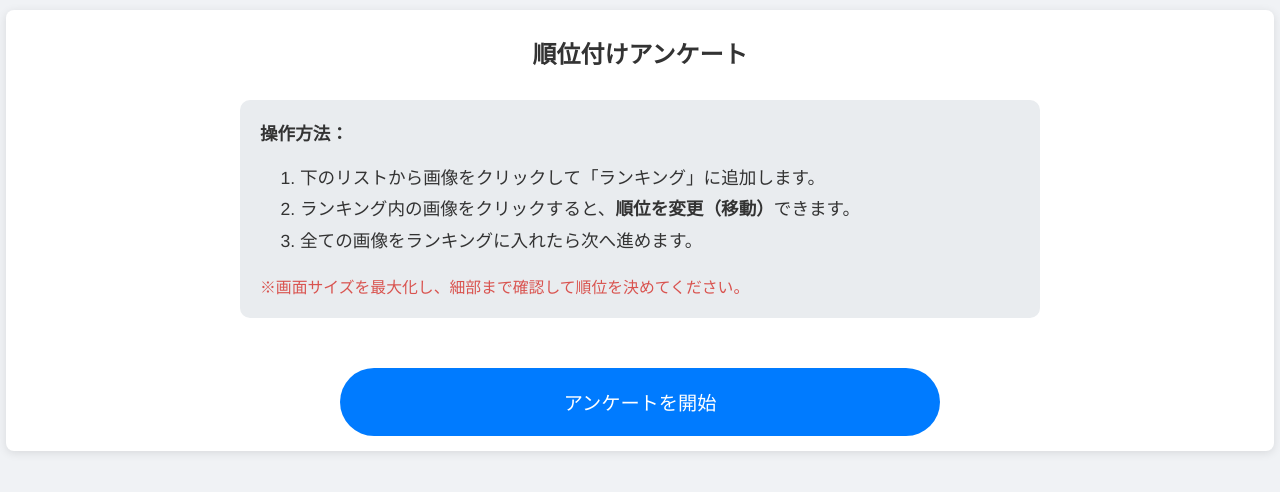
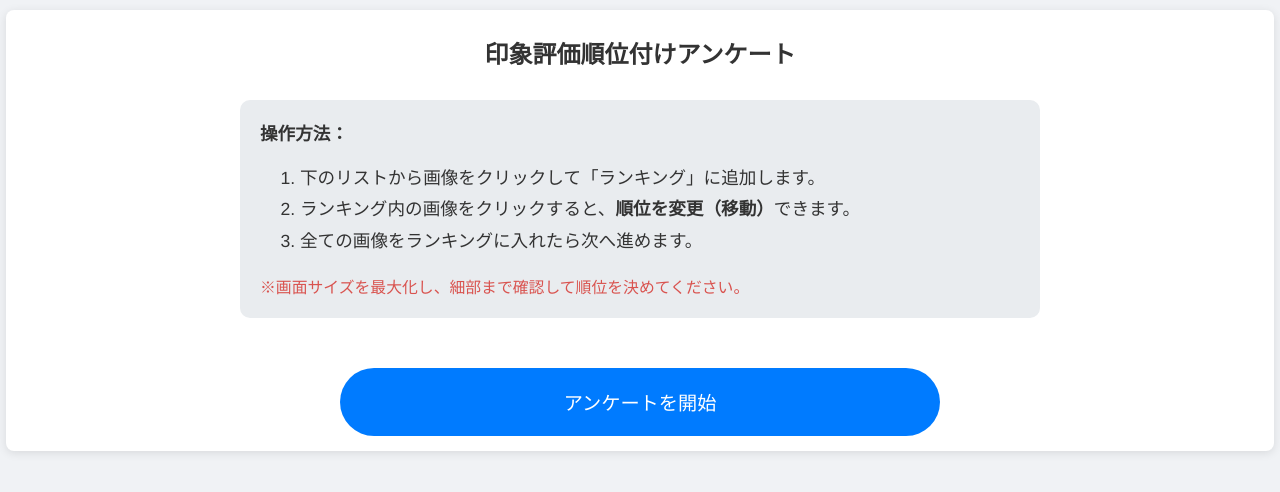
Before and after one commit to OharaShuta/-----, a plain HTML site: page index.html in a window 1280 px wide. Drawn offline with Linux system fonts and the light colour scheme.

Commit message:
Update index.html

```diff
--- a/index.html
+++ b/index.html
@@ -3,7 +3,7 @@
 <head>
     <meta charset="UTF-8">
     <meta name="viewport" content="width=device-width, initial-scale=1.0">
-    <title>順位付けアンケート（記号表示版）</title>
+    <title>印象評価アンケート</title>
     <style>
         /* ベース設定 */
         body { font-family: "Helvetica Neue", Arial, sans-serif; text-align: center; background-color: #f0f2f5; margin: 0; padding: 0; color: #333; }
@@ -161,7 +161,7 @@
 
     <div id="start-screen" class="screen active">
         <div class="narrow-container">
-            <h2>順位付けアンケート</h2>
+            <h2>印象評価順位付けアンケート</h2>
             <div style="text-align: left; background: #e9ecef; padding: 20px; border-radius: 10px; margin: 30px 0; font-size: 1.1rem;">
                 <strong>操作方法：</strong>
                 <ol style="line-height: 1.8;">
```
